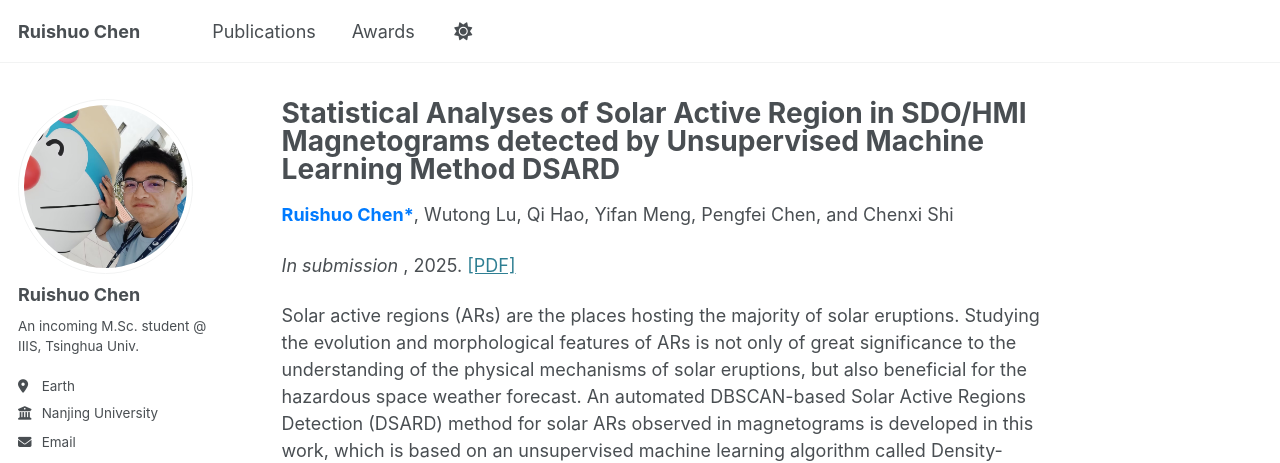
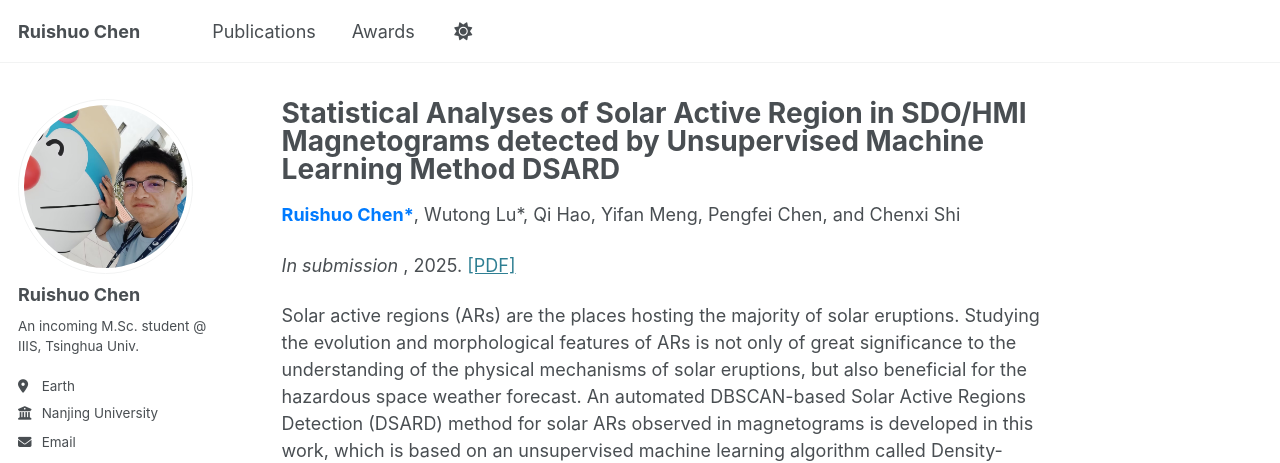
Before and after one commit to Chenruishuo/Chenruishuo.github.io, a Jekyll site: the page built from _publications/DSARD.md, in a window 1280 px wide and 900 px high. Shown: the top 463 px of the window. Built offline with Jekyll 4.4.1, drawn with Linux system fonts in a browser that asks for light colours; some web fonts are replaced; comment, search, counter and statistics services are not loaded.

Commit message:
modify author list

```diff
--- a/_publications/DSARD.md
+++ b/_publications/DSARD.md
@@ -1,6 +1,6 @@
 ---
 title: "Statistical Analyses of Solar Active Region in SDO/HMI Magnetograms detected by Unsupervised Machine Learning Method DSARD"
-authors: "<span style='color: #007bff; font-weight: bold;'>Ruishuo Chen*</span>, Wutong Lu, Qi Hao, Yifan Meng, Pengfei Chen, and Chenxi Shi"
+authors: "<span style='color: #007bff; font-weight: bold;'>Ruishuo Chen*</span>, Wutong Lu*, Qi Hao, Yifan Meng, Pengfei Chen, and Chenxi Shi"
 collection: publications
 category: preprints
 permalink: /publication/DSARD
```
